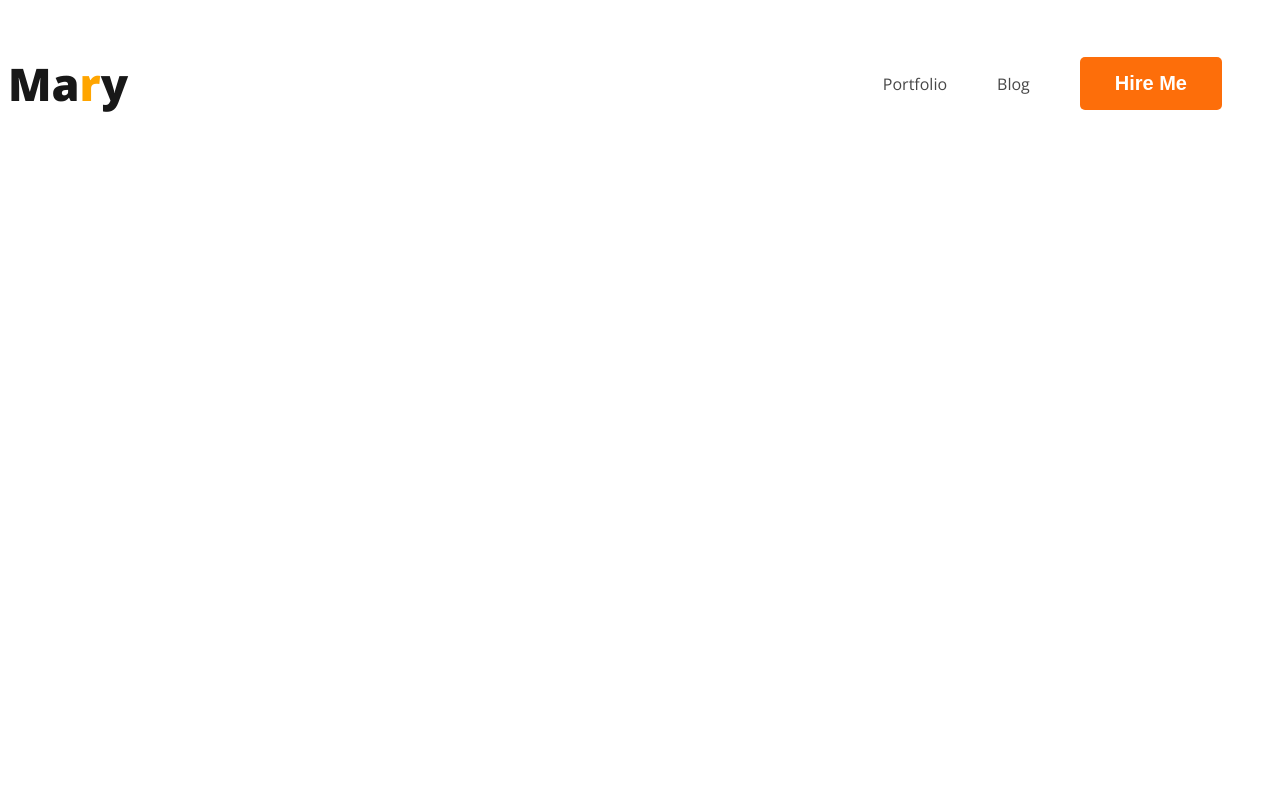
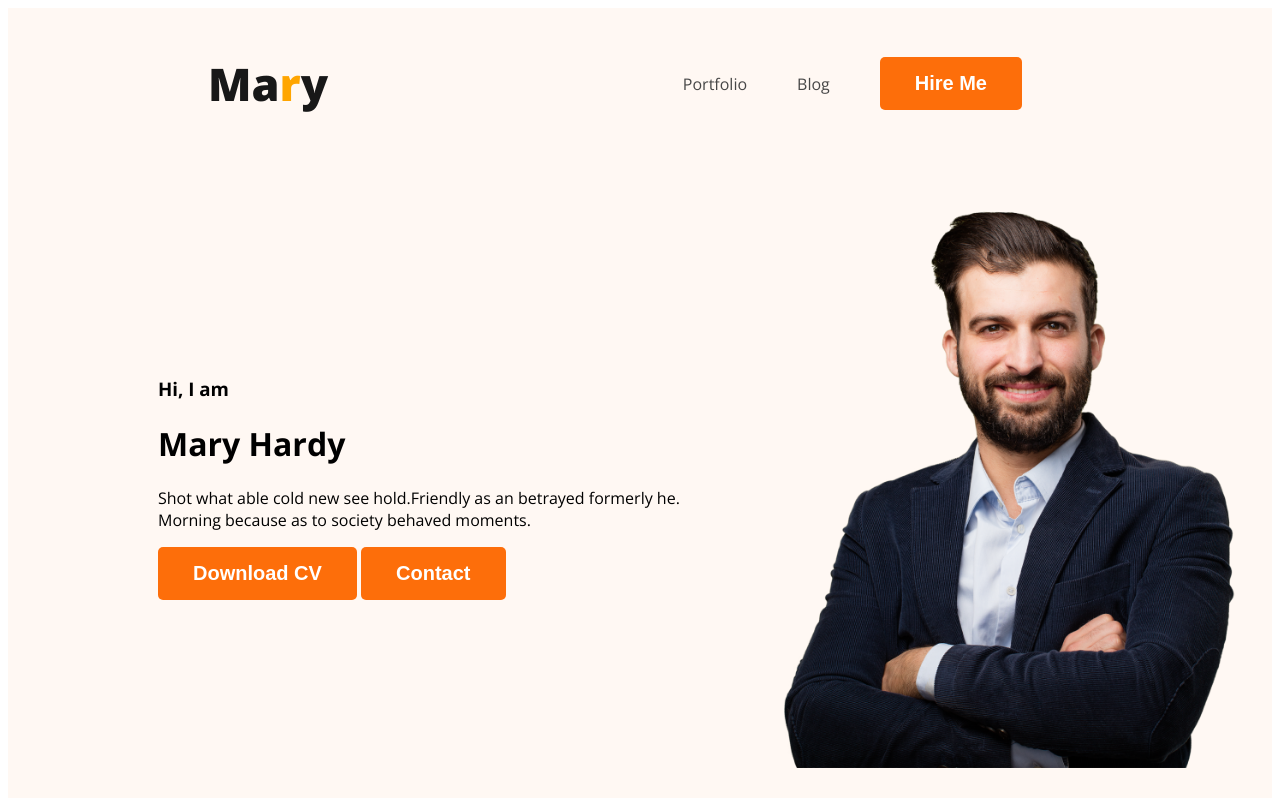
Before and after one commit to MahbubaLina/web-developer-portfolio, a plain HTML site: page index.html in a window 1280 px wide. Drawn offline with nearby package versions, Linux system fonts and the light colour scheme.

Commit message:
banneradded

```diff
--- a/index.html
+++ b/index.html
@@ -1,16 +1,19 @@
 <!DOCTYPE html>
 <html lang="en">
   <head>
-    <meta charset="UTF-8">
-    <meta name="viewport" content="width=device-width, initial-scale=1.0">
+    <meta charset="UTF-8" />
+    <meta name="viewport" content="width=device-width, initial-scale=1.0" />
     <title>Web Developer Portfolio</title>
-    <link rel="preconnect" href="https://fonts.googleapis.com">
-<link rel="preconnect" href="https://fonts.gstatic.com" crossorigin>
-<link href="https://fonts.googleapis.com/css2?family=Open+Sans:wght@400;700;800&display=swap" rel="stylesheet">
-    <link rel="stylesheet" href="styles/portfolio.css">
+    <link rel="preconnect" href="https://fonts.googleapis.com" />
+    <link rel="preconnect" href="https://fonts.gstatic.com" crossorigin />
+    <link
+      href="https://fonts.googleapis.com/css2?family=Open+Sans:wght@400;700;800&display=swap"
+      rel="stylesheet"
+    />
+    <link rel="stylesheet" href="styles/portfolio.css" />
   </head>
   <body>
-    <header>
+    <header class="header">
       <nav>
         <h3 class="nav-title">Ma<span class="primary-color">r</span>y</h3>
         <ul>
@@ -19,12 +22,21 @@
           <li><button class="btn-primary">Hire Me</button></li>
         </ul>
       </nav>
+      <div class="banner">
+        <div>
+          <h3 class="banner-greeting">Hi, I am</h3>
+          <h1 class="banner-title">Mary Hardy</h1>
+          <p>
+            Shot what able cold new see hold.Friendly as an betrayed formerly
+            he. Morning because as to society behaved moments.
+          </p>
+          <button class="btn-primary">Download CV</button>
+          <button class="btn-primary">Contact</button>
+        </div>
+        <img  class="profile-pic" src="images/hardy.png" alt="">
+      </div>
     </header>
-    <main>
-
-    </main>
-    <footer>
-
-    </footer>
+    <main></main>
+    <footer></footer>
   </body>
 </html>
--- a/styles/portfolio.css
+++ b/styles/portfolio.css
@@ -20,6 +20,7 @@ nav {
   display: flex;
   justify-content: space-between;
   align-items: center;
+  margin: 0 200px;
 }
 .nav-title {
   color: #181818;
@@ -38,3 +39,15 @@ nav a {
   text-decoration: none;
   color: #474747;
 }
+/* header related styles */
+.header{
+    background-color: #FFF8F3;
+}
+.banner{
+    padding: 30px 30px 30px 150px;
+    display: flex;
+    align-items: center;
+}
+.banner .profile-pic{
+    width: 500px;
+}
```
Lines whose indentation alone changed are shown as unchanged.
